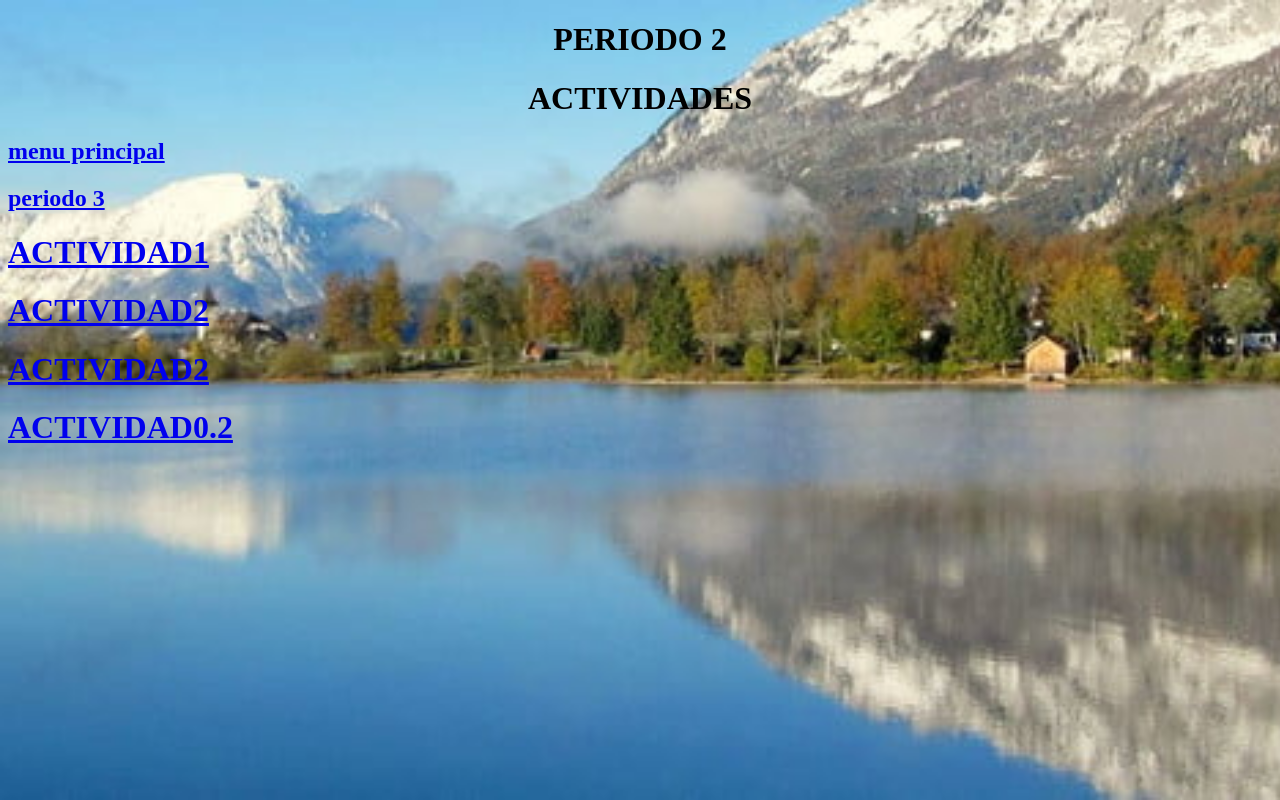
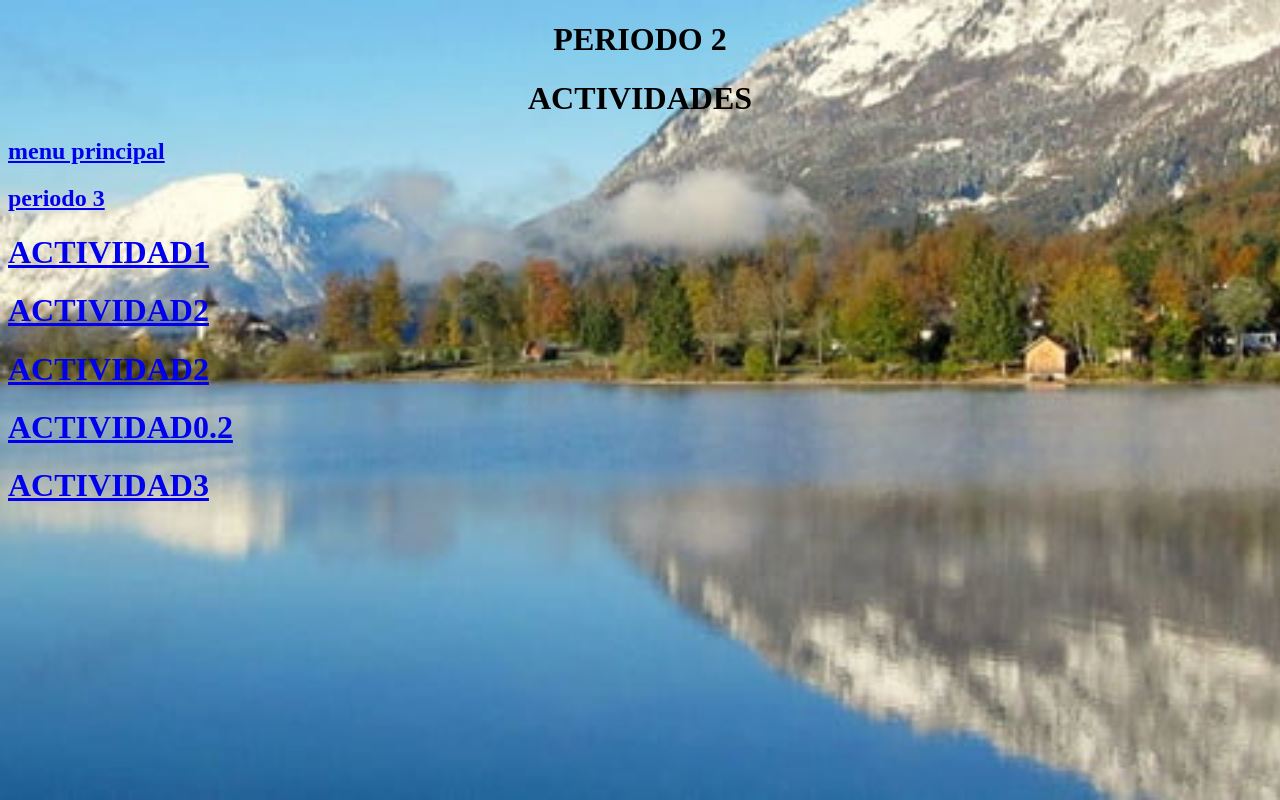
Before and after one commit to juanjosebustamantemolina/juan25, a plain HTML site: page neo3.html in a window 1280 px wide. Drawn offline with Linux system fonts and the light colour scheme.

Commit message:
Update neo3.html

```diff
--- a/neo3.html
+++ b/neo3.html
@@ -12,6 +12,6 @@
 	<a href=" https://juanjosebustamantemolina.github.io/p21cv1/"><h1>ACTIVIDAD1</h1></a>
 	<a href="https://juanjosebustamantemolina.github.io/actividad2/"><h1>ACTIVIDAD2</h1></	<a href="https://juanjosebustamantemolina.github.io/actividad2/"><h1>ACTIVIDAD2</h1></a>
 	<a href="https://juanjosebustamantemolina.github.io/actividad2/"><h1>ACTIVIDAD0.2</h1></a>
-
+<a href=" https://juanjosebustamantemolina.github.io/actividad03/"><h1>ACTIVIDAD3</h1></a>
 </body>
 </html>
```
